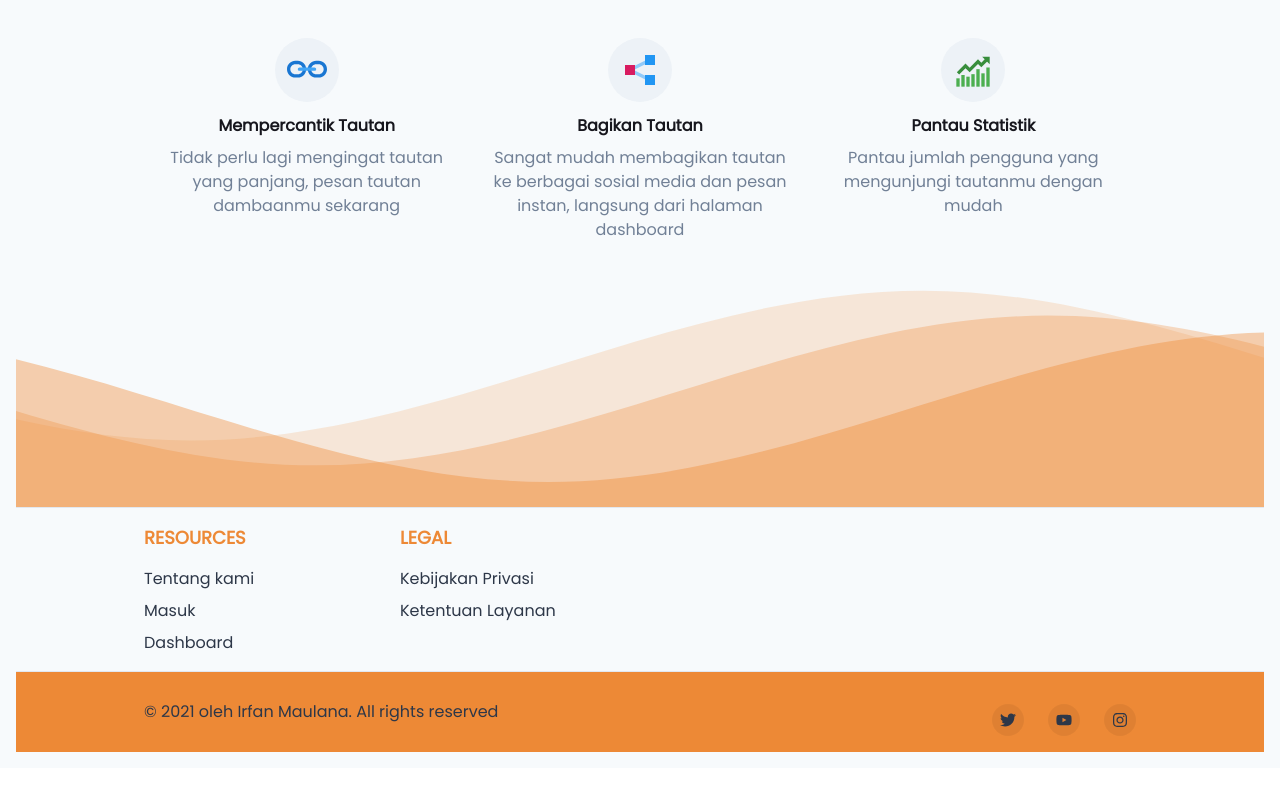
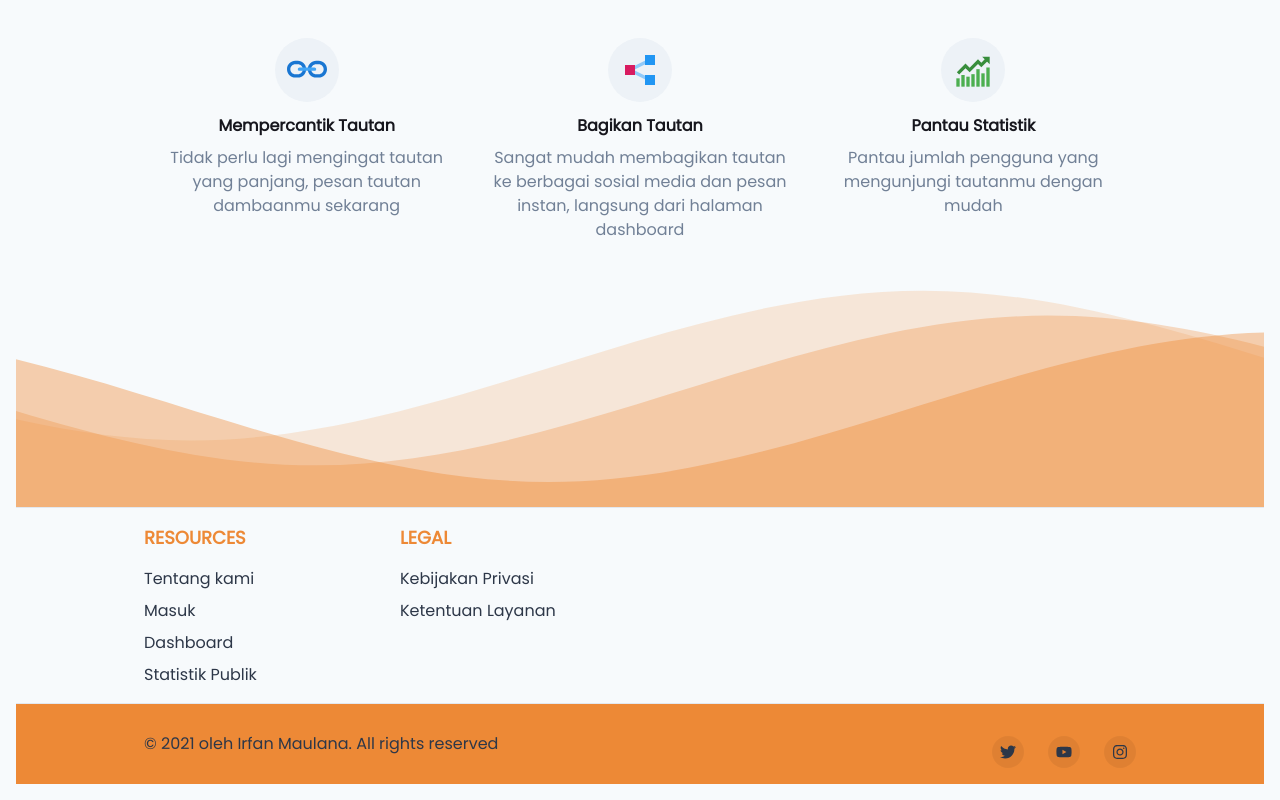
Before and after one commit to mazipan/ksana.in, a Next.js app: page / in a window 1280 px wide. Shown: the part 546-1346 px from the top of the page. Before the commit the page ends 1314 px from the top, so only its background shows below. Built offline with nearby package versions, Linux system fonts and the light colour scheme; what @splitbee/web would draw is missing.

Commit message:
feat: add public splitbee analytics

```diff
--- a/src/components/Footer.js
+++ b/src/components/Footer.js
@@ -16,7 +16,8 @@ import {
   tentang,
   dashboard,
   ketentuanLayanan,
-  kebijakanPrivasi
+  kebijakanPrivasi,
+  splitbeeAnalytics,
 } from '../constants/paths'
 import { BRAND } from '../constants/texts'
 import { FaTwitter, FaYoutube, FaInstagram } from 'react-icons/fa'
@@ -105,6 +106,7 @@ export const Footer = () => {
               <Link href={tentang}>Tentang kami</Link>
               <Link href={login}>Masuk</Link>
               <Link href={dashboard}>Dashboard</Link>
+              <Link href={splitbeeAnalytics}>Statistik Publik</Link>
             </Stack>
 
             <Stack align={'flex-start'}>
```
